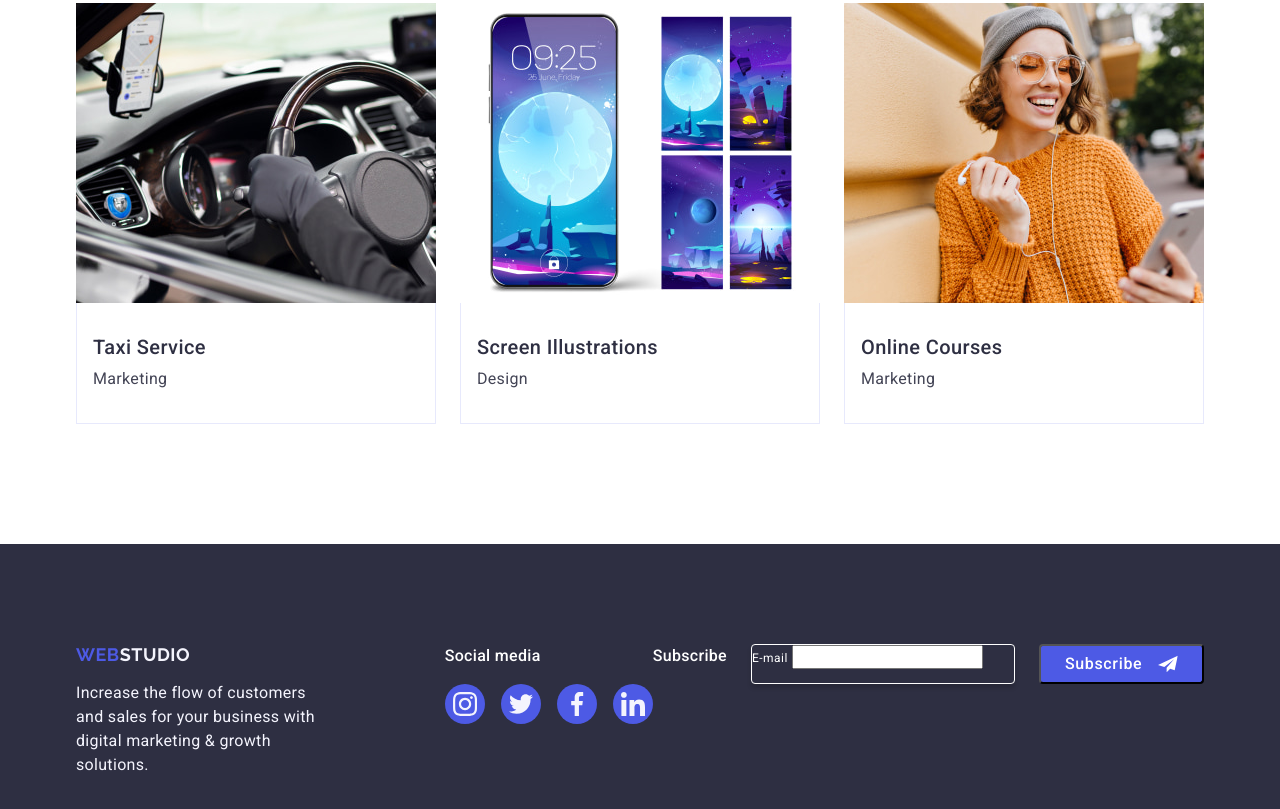
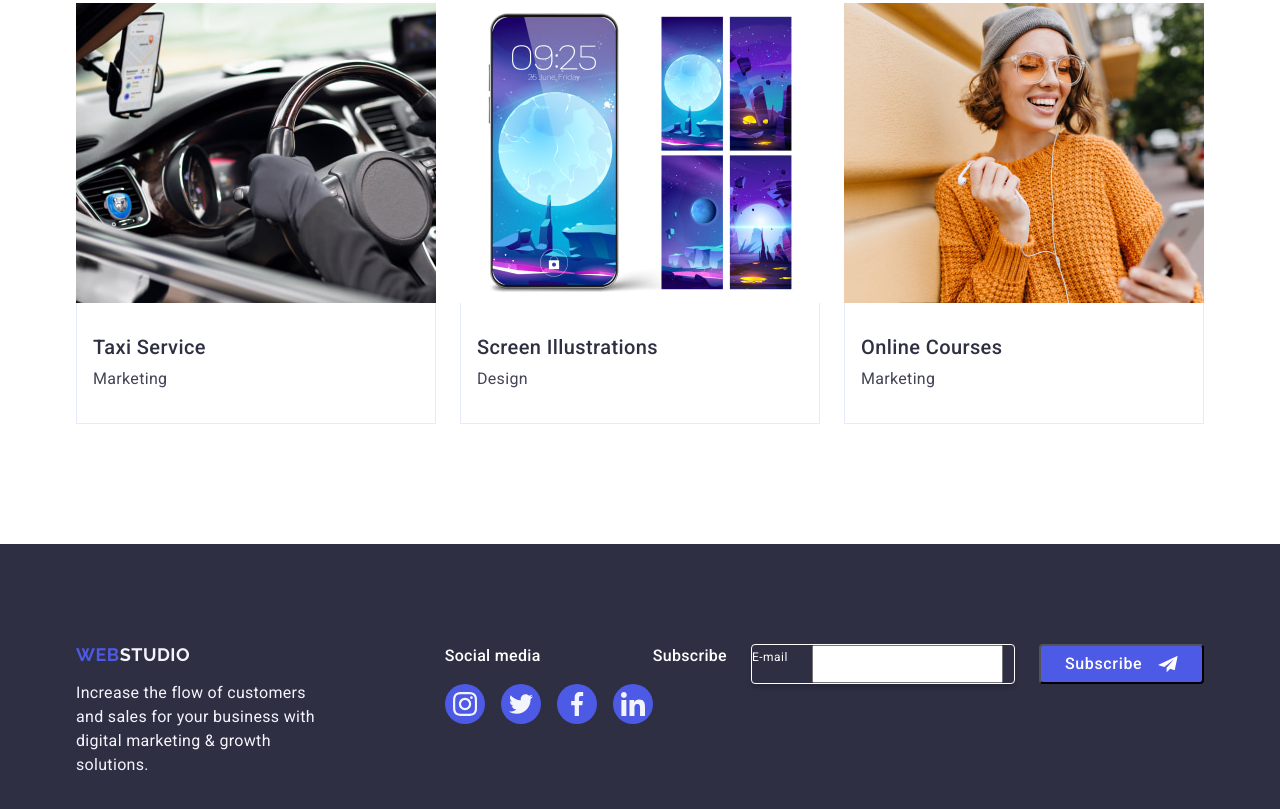
Before and after one commit to Demiter89/goit-markup-hw-05, a plain HTML site: page index.html in a window 1280 px wide. Shown: the part 2647-3456 px from the top of the page. Drawn offline with nearby package versions, Linux system fonts and the light colour scheme.

Commit message:
add index file

```diff
--- a/css/styles.css
+++ b/css/styles.css
@@ -481,6 +481,8 @@ h1, h2, h3, h4, h5, h6, p{
         width: 264px;
         height: 40px;
         box-shadow: 0 4px 4px 0 rgba(0, 0, 0, 0.15);
+        display: flex;
+        gap: 24px
 }
 .mail{
         font-weight: 400;
```
